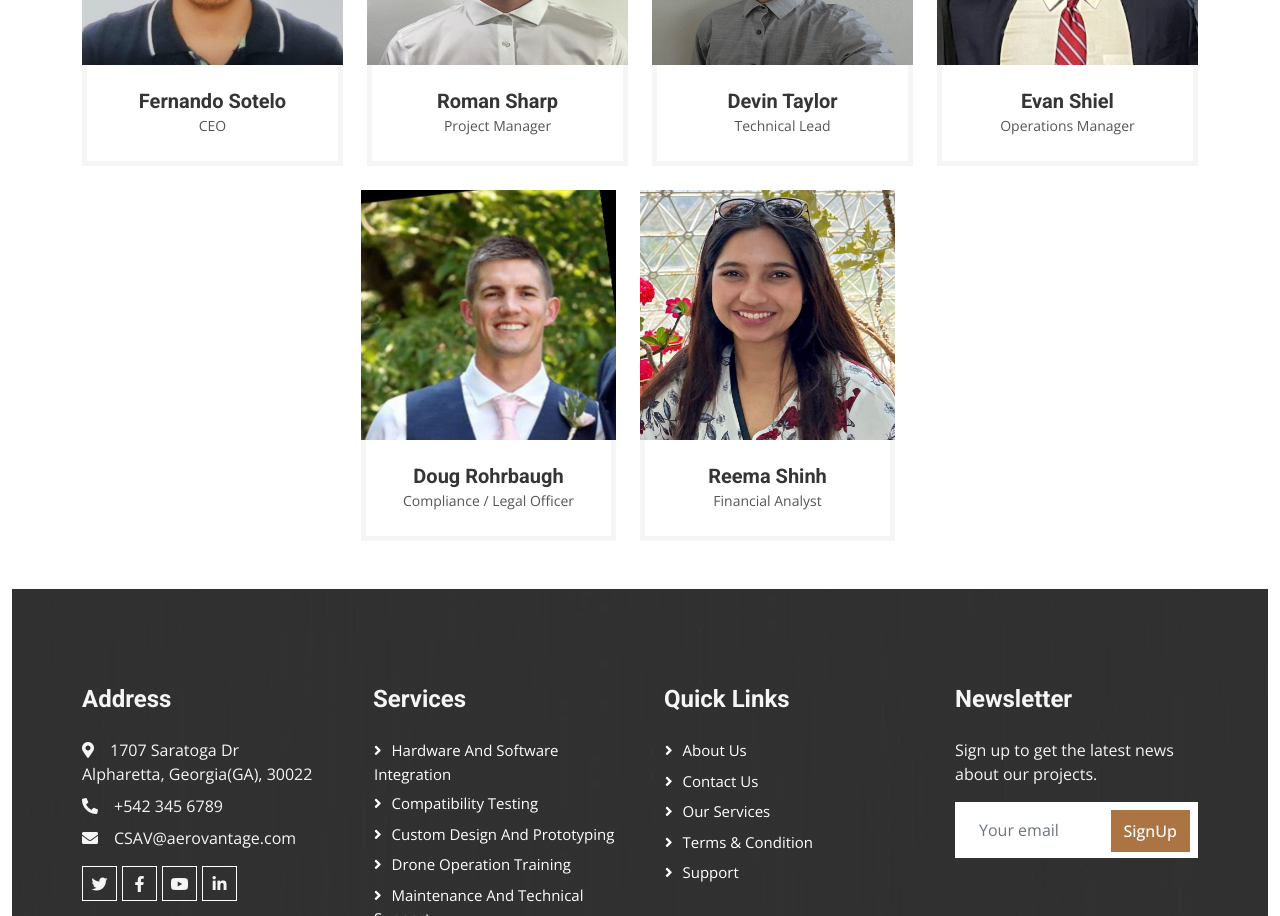
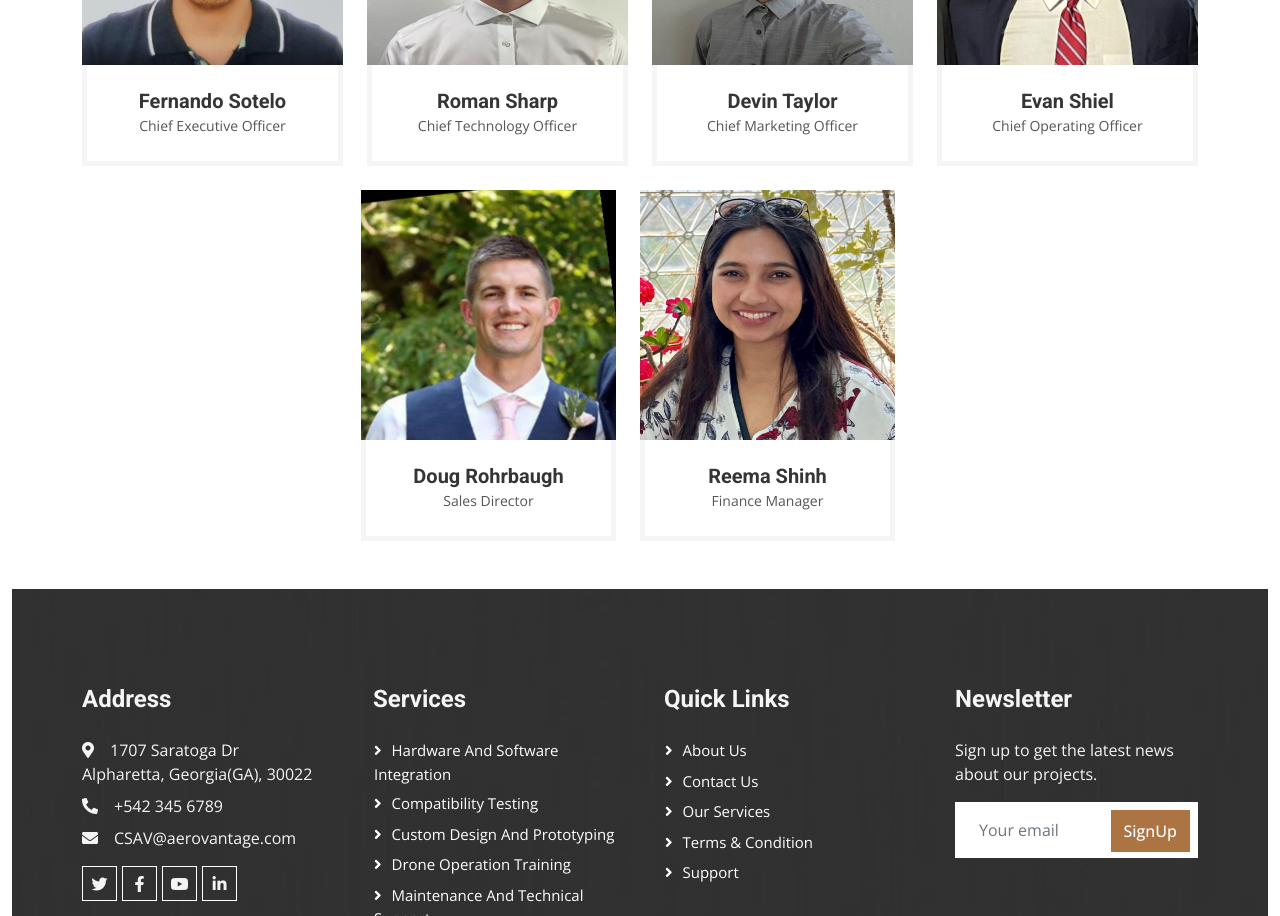
Before and after one commit to Fer1014/TechnicalSales-Website2, a plain HTML site: page team.html in a window 1280 px wide. Shown: the part 839-1755 px from the top of the page. Drawn offline with nearby package versions, Linux system fonts and the light colour scheme.

Commit message:
Update team.html

```diff
--- a/team.html
+++ b/team.html
@@ -145,7 +145,7 @@
                         </div>
                         <div class="text-center border border-5 border-light border-top-0 p-4">
                             <h5 class="mb-0">Fernando Sotelo</h5>
-                            <small>CEO</small>
+                            <small>Chief Executive Officer</small>
                         </div>
                     </div>
                 </div>
@@ -161,7 +161,7 @@
                         </div>
                         <div class="text-center border border-5 border-light border-top-0 p-4">
                             <h5 class="mb-0">Roman Sharp</h5>
-                            <small>Project Manager</small>
+                            <small>Chief Technology Officer</small>
                         </div>
                     </div>
                 </div>
@@ -177,7 +177,7 @@
                         </div>
                         <div class="text-center border border-5 border-light border-top-0 p-4">
                             <h5 class="mb-0">Devin Taylor</h5>
-                            <small>Technical Lead</small>
+                            <small>Chief Marketing Officer</small>
                         </div>
                     </div>
                 </div>
@@ -193,7 +193,7 @@
                         </div>
                         <div class="text-center border border-5 border-light border-top-0 p-4">
                             <h5 class="mb-0">Evan Shiel</h5>
-                            <small>Operations Manager</small>
+                            <small>Chief Operating Officer</small>
                         </div>
                     </div>
                 </div>
@@ -209,7 +209,7 @@
                                             class="fab fa-instagram"></i></a> </div>
                             </div>
                             <div class="text-center border border-5 border-light border-top-0 p-4">
-                                <h5 class="mb-0">Doug Rohrbaugh</h5> <small>Compliance / Legal Officer</small>
+                                <h5 class="mb-0">Doug Rohrbaugh</h5> <small>Sales Director</small>
                             </div>
                         </div>
                     </div>
@@ -223,7 +223,7 @@
                                             class="fab fa-instagram"></i></a> </div>
                             </div>
                             <div class="text-center border border-5 border-light border-top-0 p-4">
-                                <h5 class="mb-0">Reema Shinh</h5> <small>Financial Analyst</small>
+                                <h5 class="mb-0">Reema Shinh</h5> <small>Finance Manager</small>
                             </div>
                         </div>
                     </div>
```
